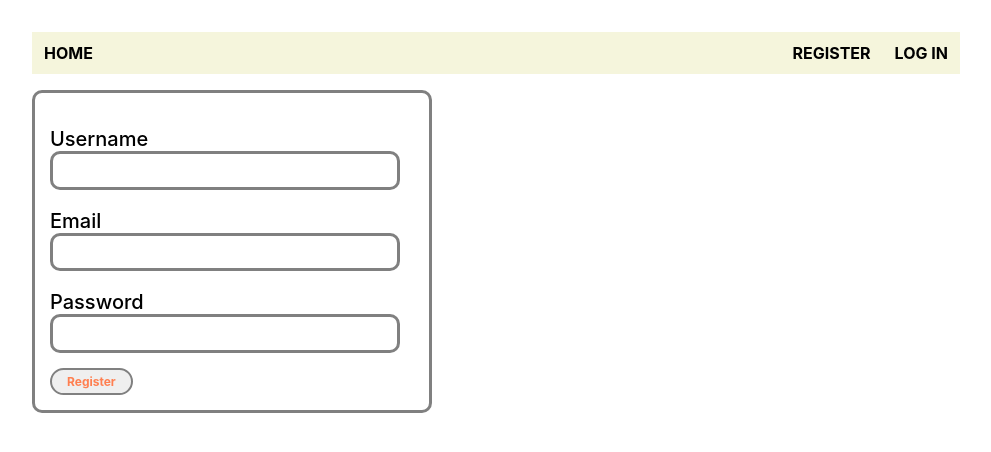
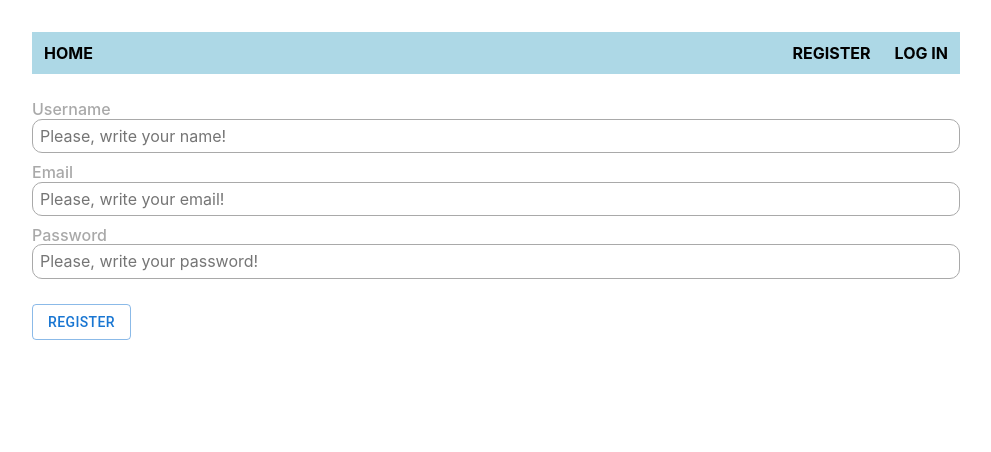
Before and after one commit to Natalie-ingineer/goit-react-hw-08, a React (Vite) app: page /register in a window 1280 px wide. Shown: the top 452 px of the page, without its empty margins (144-1135 px from the left). Built offline with nearby package versions, Linux system fonts and the light colour scheme.

Commit message:
add styles register

```diff
--- a/src/components/AppBar/AppBar.module.css
+++ b/src/components/AppBar/AppBar.module.css
@@ -4,5 +4,5 @@
   align-items: center;
   margin-bottom: 16px;
 
-  background-color: beige;
+  background-color: lightblue;
 }
--- a/src/components/ContactForm/ContactForm.module.css
+++ b/src/components/ContactForm/ContactForm.module.css
@@ -1,6 +1,6 @@
 .form {
-  border: 3px solid gray;
-  border-radius: 10px;
+  /* border: 3px solid gray;
+  border-radius: 10px; */
   padding: 15px;
   width: 400px;
 }
--- a/src/components/RegisterForm/RegisterForm.jsx
+++ b/src/components/RegisterForm/RegisterForm.jsx
@@ -5,6 +5,7 @@ import { useId } from "react";
 import { useDispatch } from "react-redux";
 import { register } from "../../redux/auth/operations";
 import css from "./RegisterForm.module.css";
+import Button from "@mui/material/Button";
 
 const userSchema = Yup.object().shape({
   name: Yup.string()
@@ -36,6 +37,7 @@ export const RegisterForm = () => {
       }}
     >
       <Form className={css.form}>
+        <div className={css.wraper}>
           <div className={css.formWrap}>
             <label className={css.description} htmlFor={usernameFieldId}>
               Username
@@ -45,6 +47,7 @@ export const RegisterForm = () => {
               type="text"
               name="name"
               id={usernameFieldId}
+              placeholder="Please, write your name!"
             ></Field>
             <ErrorMessage className={css.error} name="name" component="span" />
           </div>
@@ -57,6 +60,7 @@ export const RegisterForm = () => {
               type="email"
               name="email"
               id={emailFieldId}
+              placeholder="Please, write your email!"
             ></Field>
             <ErrorMessage className={css.error} name="email" component="span" />
           </div>
@@ -69,6 +73,7 @@ export const RegisterForm = () => {
               type="password"
               name="password"
               id={passwordFieldId}
+              placeholder="Please, write your password!"
             ></Field>
             <ErrorMessage
               className={css.error}
@@ -76,10 +81,10 @@ export const RegisterForm = () => {
               component="span"
             />
           </div>
-
-        <button className={css.button} type="submit">
+        </div>
+        <Button variant="outlined" type="submit" className={css.btn}>
           Register
-        </button>
+        </Button>
       </Form>
     </Formik>
   );
--- a/src/components/RegisterForm/RegisterForm.module.css
+++ b/src/components/RegisterForm/RegisterForm.module.css
@@ -1,44 +1,32 @@
 .form {
-  border: 3px solid gray;
-  border-radius: 10px;
-  padding: 15px;
-  width: 400px;
+  /* border: 3px solid gray;
+  border-radius: 10px; */
+  /* padding: 15px; */
+  /* width: 400px; */
+  /* margin-bottom: 15px; */
 }
 
 .formWrap {
   display: flex;
   flex-direction: column;
-  width: 350px;
+  /* width: 350px; */
 }
 
 .description {
-  margin-top: 20px;
-  font-size: 20px;
+  font-size: 16px;
   font-weight: 500;
+  color: darkgray;
+  margin-top: 10px;
 }
 
 .fieldInput {
-  border: 3px solid gray;
+  border: 1px solid darkgrey;
   border-radius: 10px;
   padding: 7px;
 }
 
-.button {
-  margin-top: 15px;
-  display: inline-block;
-  padding: 5px 15px;
-  font-size: 12px;
-  font-weight: bold;
-  text-align: center;
-  text-decoration: none;
-  cursor: pointer;
-  border: 2px solid grey; /* Колір рамки кнопки */
-  color: coral; /* Колір тексту кнопки */
-  border-radius: 15px; /* Закруглені кути */
-  transition: background-color 0.3s ease; /* Плавна зміна колірного фону при наведенні */
+.wraper {
+  margin-bottom: 25px;
+  display: flex;
+  flex-direction: column;
 }
-
-.error {
-  font-size: 14px;
-  color: orangered;
-}
```
Lines whose indentation alone changed are shown as unchanged.
